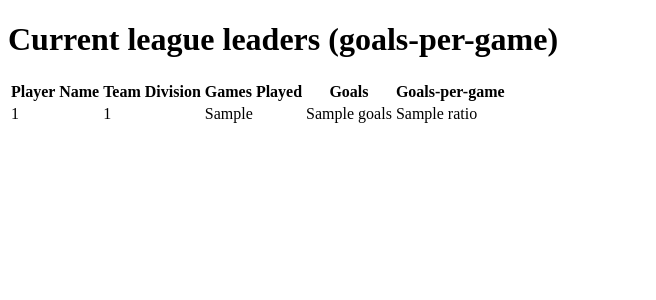
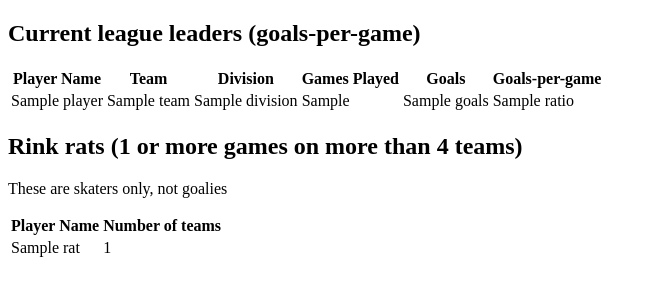
Before and after one commit to pacifisticuffs/siahl, a Python web app: template siahl/templates/index.html in a window 1280 px wide. Shown: the top 300 px of the page, without its empty margins (0-656 px from the left). Run offline with Jinja, Linux system fonts and the light colour scheme; the template is opened without the code that fills it: most values are stand-ins (such as "Sample title", 1, 10 or a date in 2020).

Commit message:
More view work, added rink rats

```diff
--- a/siahl/templates/index.html
+++ b/siahl/templates/index.html
@@ -4,8 +4,8 @@
   <title>SIAHL Stats</title>
 </head>
 <body>
+<section>
   <h1>Current league leaders (goals-per-game)</h1>
-
   <table>
     <thead>
       <tr>
@@ -20,9 +20,9 @@
     <tbody>
   {% for player in players %}
       <tr>
-      <td>{{ player.player_id }}</td>
-      <td>{{ player.team_id }}</td>
-      <td> </td>
+        <td>{{ player.player.player_name }}</td>
+        <td>{{ player.team.team_name }}</td>
+        <td>{{ player.team.division.division_name }}</td>
         <td>{{ player.gp }}</td>
         <td>{{ player.goals }}</td>
         <td>{{ player.ratio }}</td>
@@ -30,6 +30,29 @@
   {% endfor %}
     </tbody>
   </table>
+</section>
+
+<section>
+  <h1>Rink rats (1 or more games on more than 4 teams)</h1>
+  <p>These are skaters only, not goalies</p>
+  <table>
+    <thead>
+      <tr>
+        <th>Player Name</th>
+        <th>Number of teams</th>
+      </tr>
+    </thead>
+    <tbody>
+  {% for rat in rats %}
+      <tr>
+        <td>{{ rat.player_name }}</td>
+        <td>{{ rat.num_teams }}</td>
+      </tr>
+  {% endfor %}
+    </tbody>
+  </table>
+</section>
+
 
 </body>
 </html>
```
Also changed, not shown: siahl_app/views.py (+25 -1 lines). Lines whose indentation alone changed are shown as unchanged.
